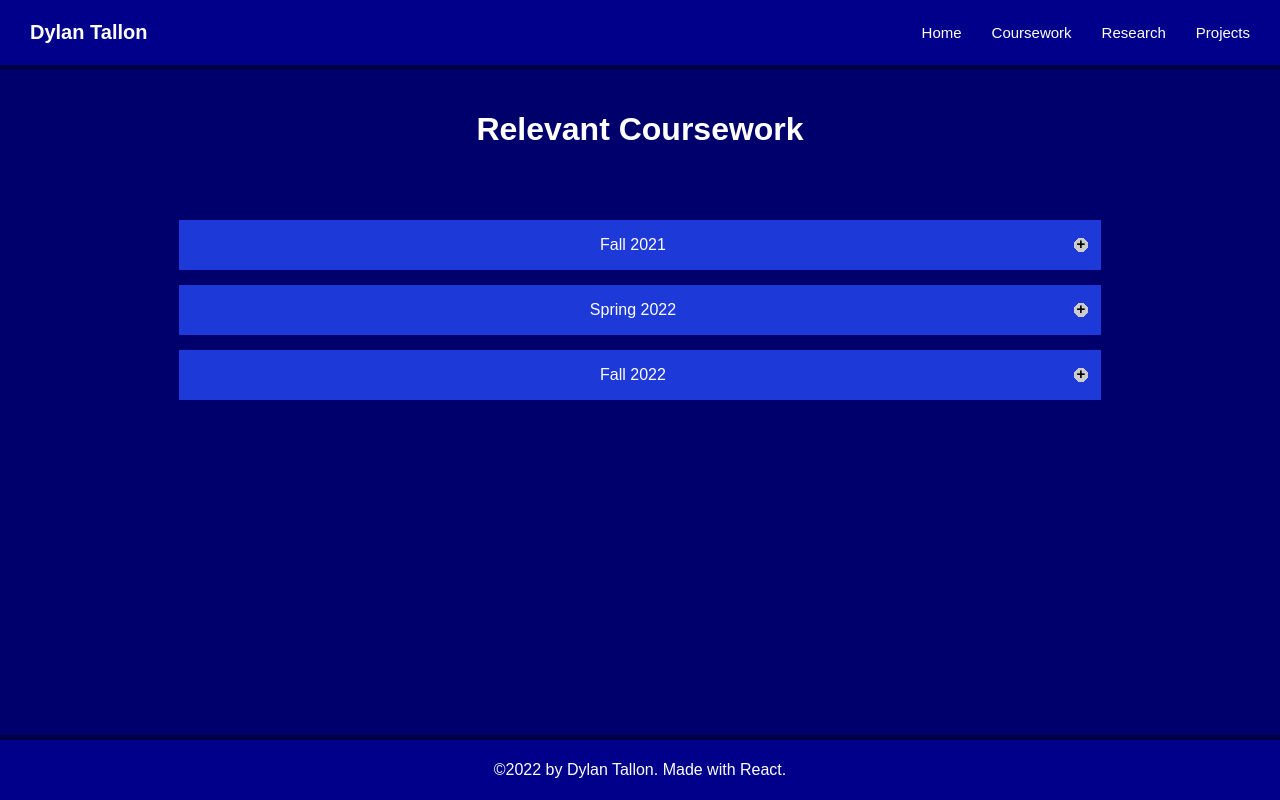
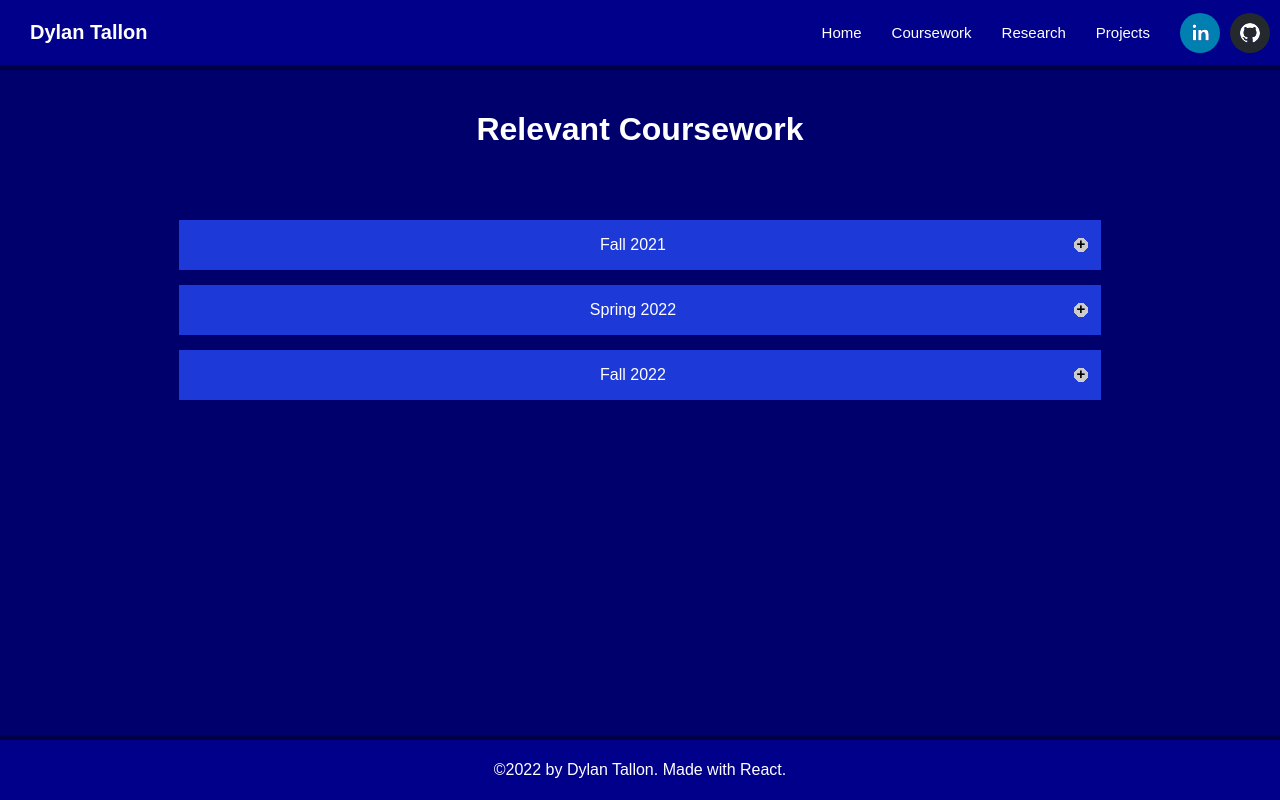
Before and after one commit to dylantallon/dylantallon.github.io, a React (Create React App) app: page /coursework in a window 1280 px wide. Built offline with nearby package versions, Linux system fonts and the light colour scheme.

Commit message:
Social links

```diff
--- a/package.json
+++ b/package.json
@@ -10,6 +10,7 @@
     "react-dom": "^18.2.0",
     "react-router-dom": "^6.4.2",
     "react-scripts": "5.0.1",
+    "react-social-icons": "^5.15.0",
     "web-vitals": "^2.1.4"
   },
   "scripts": {
--- a/src/components/Header.js
+++ b/src/components/Header.js
@@ -1,5 +1,6 @@
 import React from "react";
 import { Link } from "react-router-dom";
+import { SocialIcon } from "react-social-icons";
 
 import "./header.css";
 
@@ -25,6 +26,8 @@ const Header = () => {
         <Link className="linkR" to="/projects">
           Projects
         </Link>
+        <SocialIcon style={{ height: 40, width: 40, marginRight: 10 }} url="https://www.linkedin.com/in/dylan-tallon/" fgColor="#ffffff" />
+        <SocialIcon style={{ height: 40, width: 40, marginRight: 10 }} url="https://github.com/dylant313" fgColor="#ffffff" />
       </div>
     </header>
   );
--- a/src/pages/Home.js
+++ b/src/pages/Home.js
@@ -10,6 +10,7 @@ const Home = () => {
           <h2>
             2nd-Year Computer Science Student at the University of Florida
           </h2>
+          <h3>Expected Graduation: May 2025</h3>
           <h3>Email: dylantallon313@gmail.com</h3>
           <h3>Phone: (305) 397-3966</h3>
           <a
--- a/src/pages/coursework.css
+++ b/src/pages/coursework.css
@@ -1,11 +1,11 @@
-.heading{
+.heading {
   display: flex;
   justify-content: center;
   margin-top: 20px;
   margin-bottom: 50px;
 }
 
-.collapsibles{
+.collapsibles {
   display: flex;
   flex-direction: column;
   margin: auto;
@@ -34,7 +34,7 @@ input {
   font-weight: bold;
   font-size: 15px;
   color: black;
-  vertical-align: text-top;
+  vertical-align: middle;
   text-align: center;
   width: 20px;
   height: 20px;
@@ -50,6 +50,6 @@ input {
   margin-bottom: 10px;
 }
 
-.classList li{
+.classList li {
   margin-bottom: 5px;
 }
```
Also changed, not shown: 1 other file (tests, documents, lock files or other folders).
